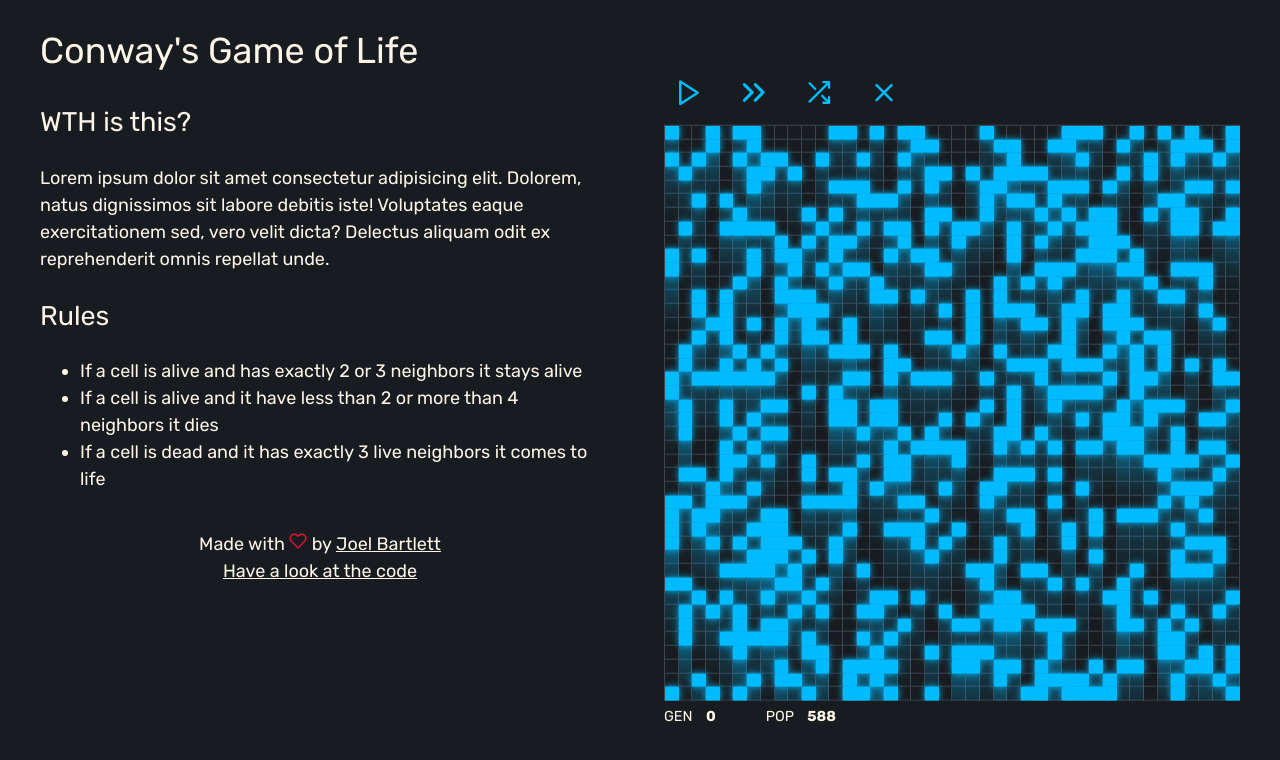
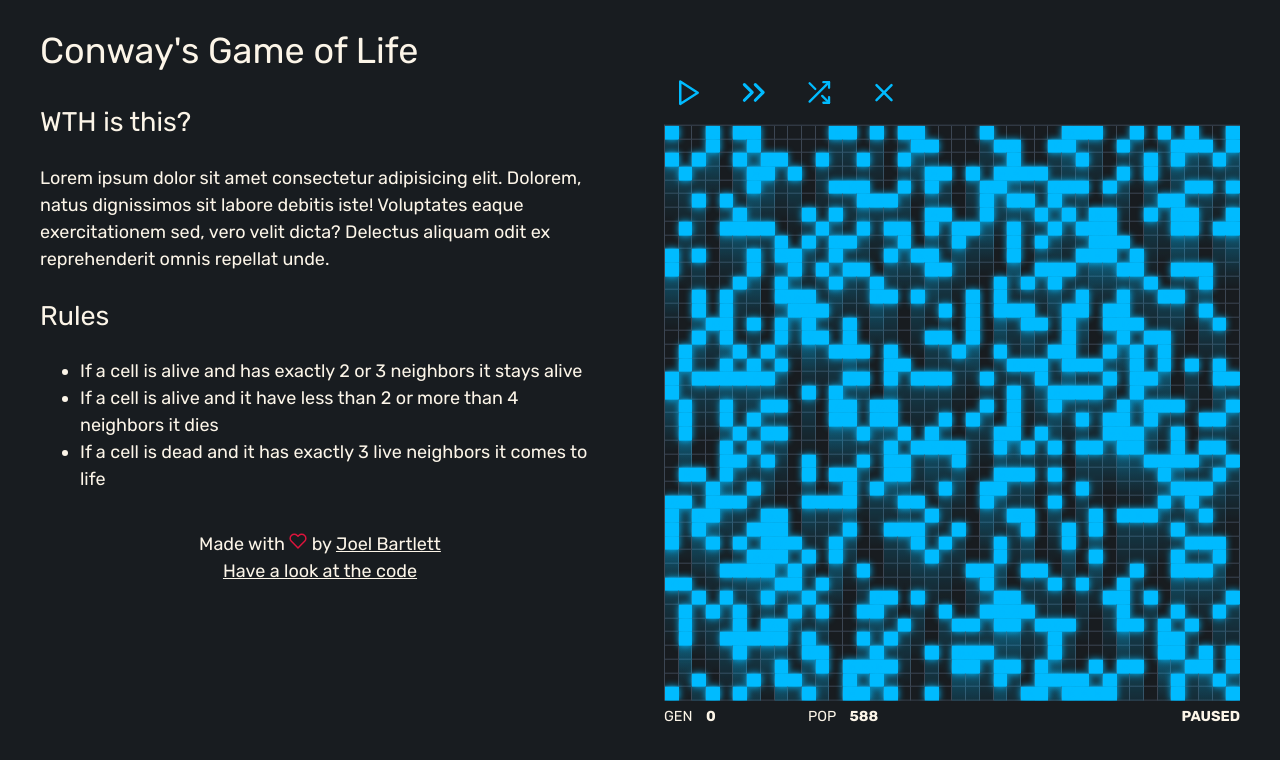
Before and after one commit to murbar/conways, a React (Create React App) app: page / in a window 1280 px wide. Shown: the top 760 px of the page. Built offline with nearby package versions, Linux system fonts and the light colour scheme.

Commit message:
Polish stats styles

```diff
--- a/src/App.js
+++ b/src/App.js
@@ -94,7 +94,7 @@ function App() {
       <GameContainer>
         <Controls isPaused={isPaused} callbacks={{ playPause, step, randomize, reset }} />
         <GridDisplay state={gridState} setCell={setCell} isPaused={isPaused} />
-        <Stats genCount={genCount} popCount={popCount} />
+        <Stats genCount={genCount} popCount={popCount} isPaused={isPaused} />
       </GameContainer>
 
       <About>
--- a/src/components/Stats.js
+++ b/src/components/Stats.js
@@ -6,18 +6,26 @@ const Styles = styled.div`
   font-size: 0.8em;
   display: flex;
   div {
-    margin-right: 5rem;
     padding: 0.5rem 0;
   }
   span {
     font-weight: bold;
-    display: inline-block;
     padding-left: 1rem;
+  }
+  div:nth-child(1) {
+    width: 25%;
+  }
+  div:nth-child(2) {
+    width: 25%;
+  }
+  div:nth-child(3) {
+    width: 50%;
+    padding-left: 0;
     text-align: right;
   }
 `;
 
-export default function Stats({ genCount, popCount }) {
+export default function Stats({ genCount, popCount, isPaused }) {
   return (
     <Styles>
       <div>
@@ -26,6 +34,9 @@ export default function Stats({ genCount, popCount }) {
       <div>
         Pop <span>{popCount}</span>
       </div>
+      <div>
+        <span>{isPaused ? 'PAUSED' : 'RUNNING'}</span>
+      </div>
     </Styles>
   );
 }
```
